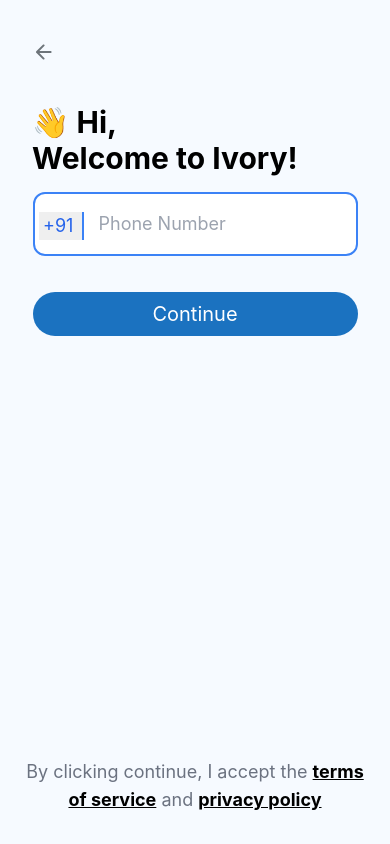
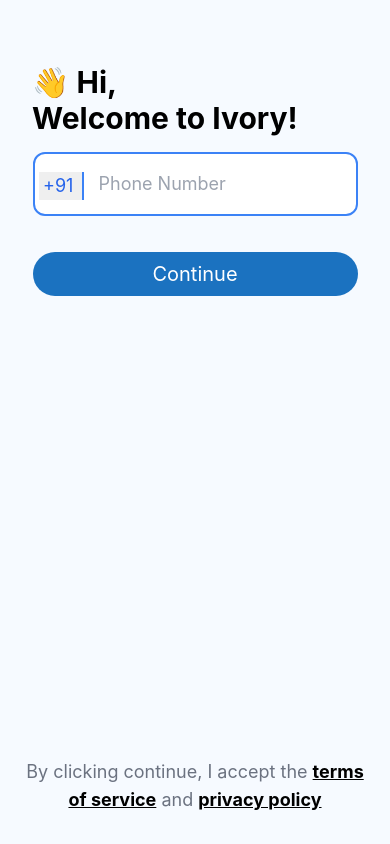
Before and after one commit to Ashish558/ivory-fe, a React (Create React App) app: page /login in a window 390 px wide. Built offline with nearby package versions, Linux system fonts and the light colour scheme.

Commit message:
removed a bug and fixed back button

```diff
--- a/src/pages/Login/Login.jsx
+++ b/src/pages/Login/Login.jsx
@@ -53,15 +53,15 @@
         className="h-screen overflow-hidden"
         style={{ background: "rgb(211, 230, 254,.2)" }}
       >
-        <div className="topAppBar mt-10 ml-8 sm:hidden">
+        {/* <div className="topAppBar mt-10 ml-8 sm:hidden">
           <div className="flex justify-between items-center">
             <div className="flex items-center gap-2">
               <img src={back} alt="" onClick={goBack} />
             </div>
           </div>
-        </div>
+        </div> */}
 
-        <div className="sm:flex justify-around w-screen mt-10 sm:m-0">
+        <div className="sm:flex justify-around w-screen mt-16 sm:m-0">
           <div
             className="hidden sm:block h-screen sm:w-[40vw]"
             style={{
--- a/src/pages/SignUp/Dob.jsx
+++ b/src/pages/SignUp/Dob.jsx
@@ -201,6 +201,7 @@
                   type="text"
                   placeholder="Name"
                   onChange={(e) => setName(e.target.value)}
+                  required
                 />
               </div>
               <div className="mt-8  ">
```
